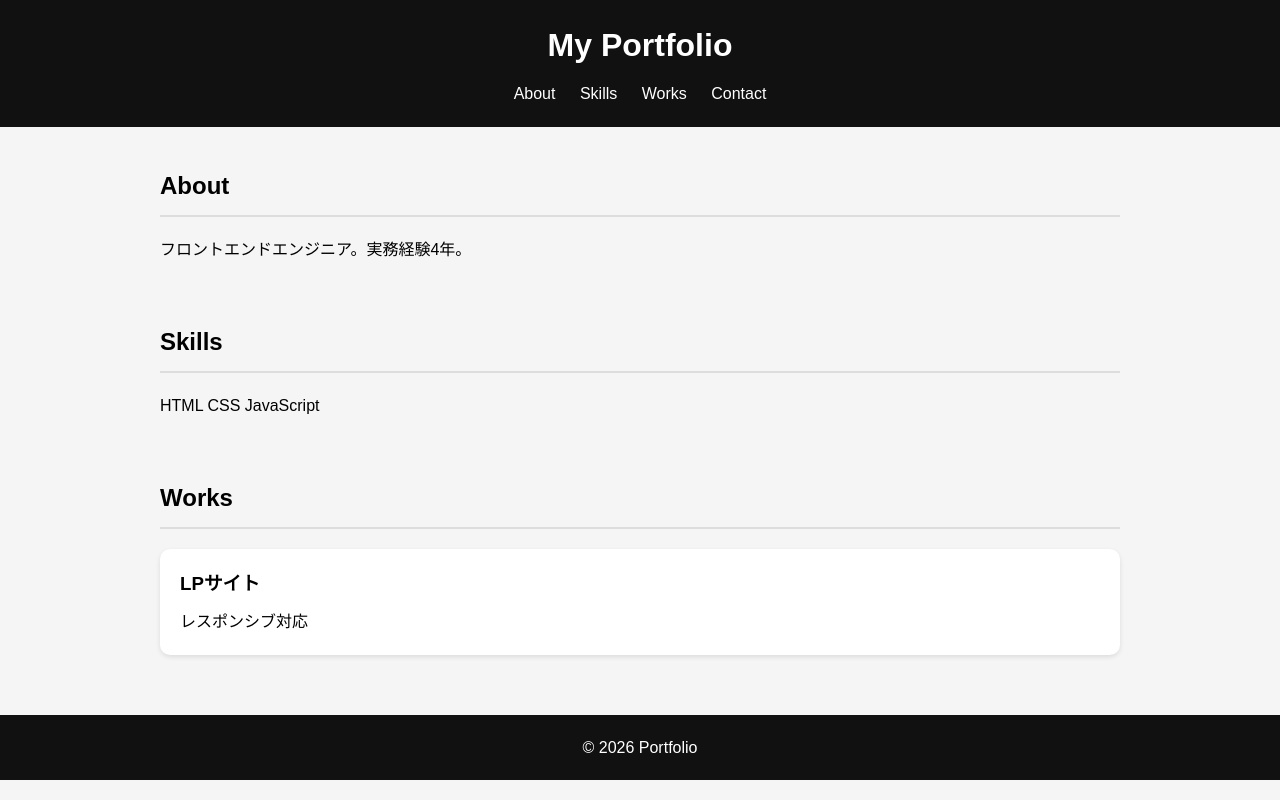
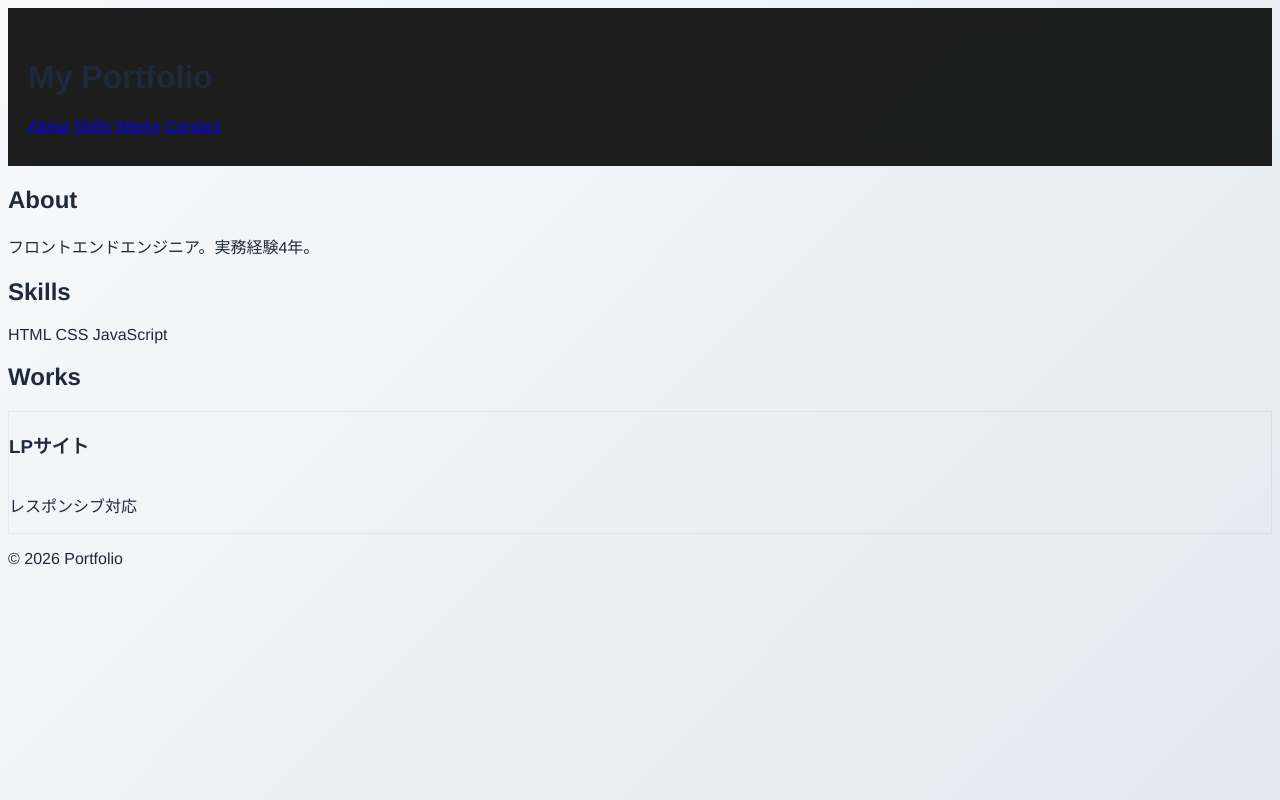
Before and after one commit to takuri-design/takuri-design, a plain HTML site: page index.html in a window 1280 px wide. Drawn offline with Linux system fonts and the light colour scheme.

Commit message:
Update style.css

```diff
--- a/style.css
+++ b/style.css
@@ -1,60 +1,79 @@
-* { margin: 0; padding: 0; box-sizing: border-box; }
-    body { font-family: Arial, sans-serif; line-height: 1.6; background: #f5f5f5; }
-    header { background: #111; color: #fff; padding: 20px; text-align: center; }
-    header h1 { font-size: 2rem; }
-    nav { margin-top: 10px; }
-    nav a { color: #fff; margin: 0 10px; text-decoration: none; }
+/* 全体設定の更新 */
+:root {
+  --primary-color: #2563eb; /* 鮮やかなブルー */
+  --bg-gradient: linear-gradient(135deg, #f8fafc 0%, #e2e8f0 100%);
+  --card-bg: rgba(255, 255, 255, 0.9);
+  --text-main: #1e293b;
+}
 
-    .container { max-width: 1000px; margin: 40px auto; padding: 0 20px; }
+body {
+  font-family: 'Helvetica Neue', Arial, "Hiragino Kaku Gothic ProN", "Hiragino Sans", sans-serif;
+  color: var(--text-main);
+  background: var(--bg-gradient);
+  background-attachment: fixed;
+  overflow-x: hidden;
+}
 
-    section { margin-bottom: 60px; }
-    h2 { margin-bottom: 20px; border-bottom: 2px solid #ddd; padding-bottom: 10px; }
+header {
+  background: rgba(17, 17, 17, 0.95);
+  backdrop-filter: blur(10px); /* 背景をぼかすトレンド表現 */
+  position: sticky;
+  top: 0;
+  z-index: 1000;
+  padding: 30px 20px;
+}
 
-    .about p { font-size: 1.1rem; }
+/* スキルバッジの装飾 */
+.skills span {
+  background: var(--primary-color);
+  transition: all 0.3s ease;
+  cursor: default;
+  font-weight: bold;
+  letter-spacing: 0.5px;
+}
 
-    .skills span {
-      display: inline-block;
-      background: #333;
-      color: #fff;
-      padding: 5px 10px;
-      margin: 5px;
-      border-radius: 5px;
-    }
+.skills span:hover {
+  transform: scale(1.1);
+  box-shadow: 0 4px 12px rgba(37, 99, 235, 0.3);
+}
 
-    .works {
-      display: grid;
-      grid-template-columns: repeat(auto-fit, minmax(250px, 1fr));
-      gap: 20px;
-    }
+/* ワークカードの洗練 */
+.work-card {
+  border: 1px solid rgba(0,0,0,0.05);
+  display: flex;
+  flex-direction: column;
+  justify-content: space-between;
+}
 
-    .work-card {
-      background: #fff;
-      padding: 20px;
-      border-radius: 10px;
-      box-shadow: 0 2px 5px rgba(0,0,0,0.1);
-      transition: transform 0.2s;
-    }
+.work-card a {
+  font-weight: bold;
+  position: relative;
+  transition: color 0.3s;
+}
 
-    .work-card:hover {
-      transform: translateY(-5px);
-    }
+.work-card a::after {
+  content: '';
+  position: absolute;
+  width: 0;
+  height: 2px;
+  bottom: -2px;
+  left: 0;
+  background-color: var(--primary-color);
+  transition: width 0.3s;
+}
 
-    .work-card h3 { margin-bottom: 10px; }
+.work-card a:hover::after {
+  width: 100%;
+}
 
-    .work-card a {
-      display: inline-block;
-      margin-top: 10px;
-      color: #007BFF;
-      text-decoration: none;
-    }
+/* アニメーション用の初期状態クラス */
+.reveal {
+  opacity: 0;
+  transform: translateY(30px);
+  transition: all 0.8s ease-out;
+}
 
-    footer {
-      text-align: center;
-      padding: 20px;
-      background: #111;
-      color: #fff;
-    }
-
-    @media (max-width: 600px) {
-      header h1 { font-size: 1.5rem; }
-    }
+.reveal.active {
+  opacity: 1;
+  transform: translateY(0);
+}
```
